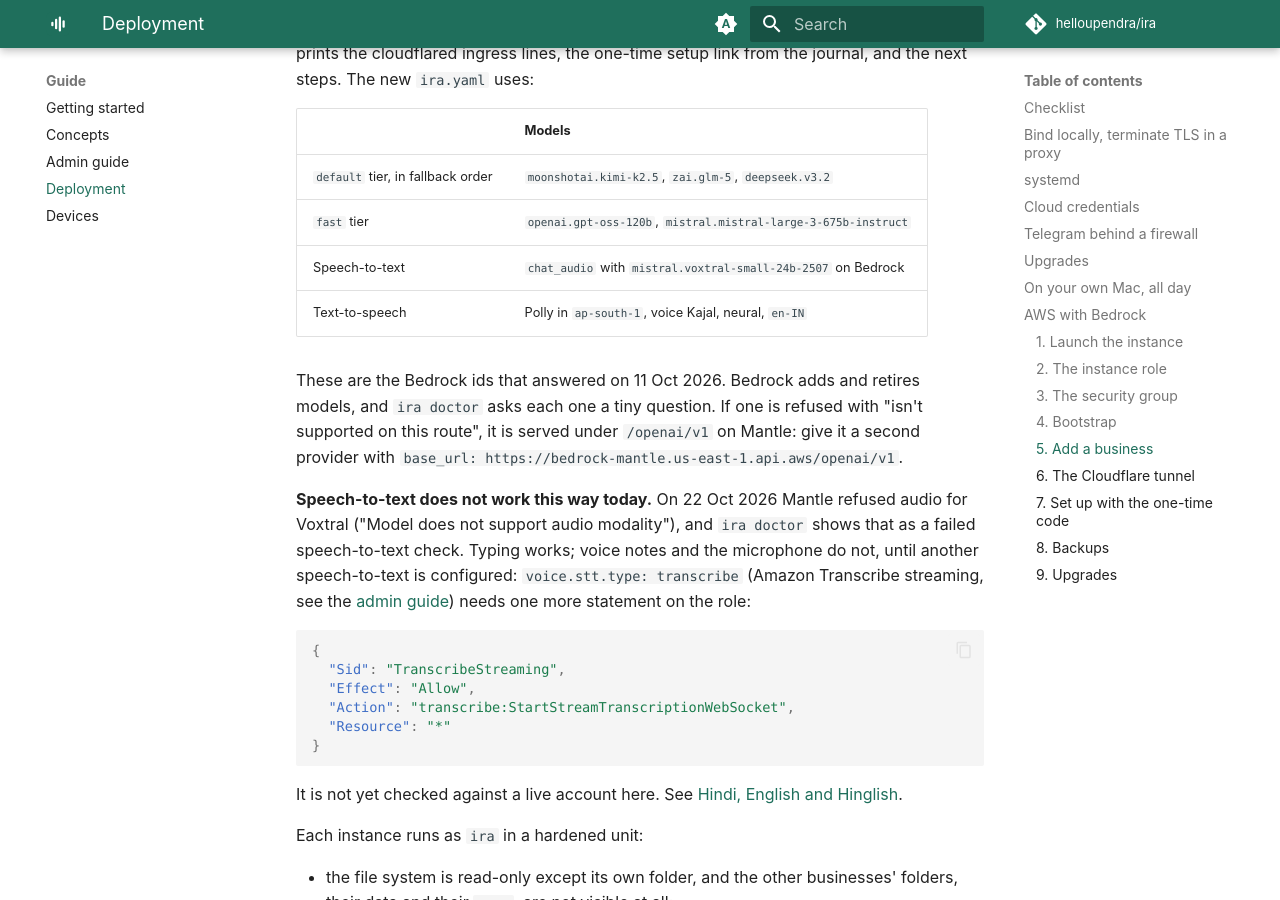
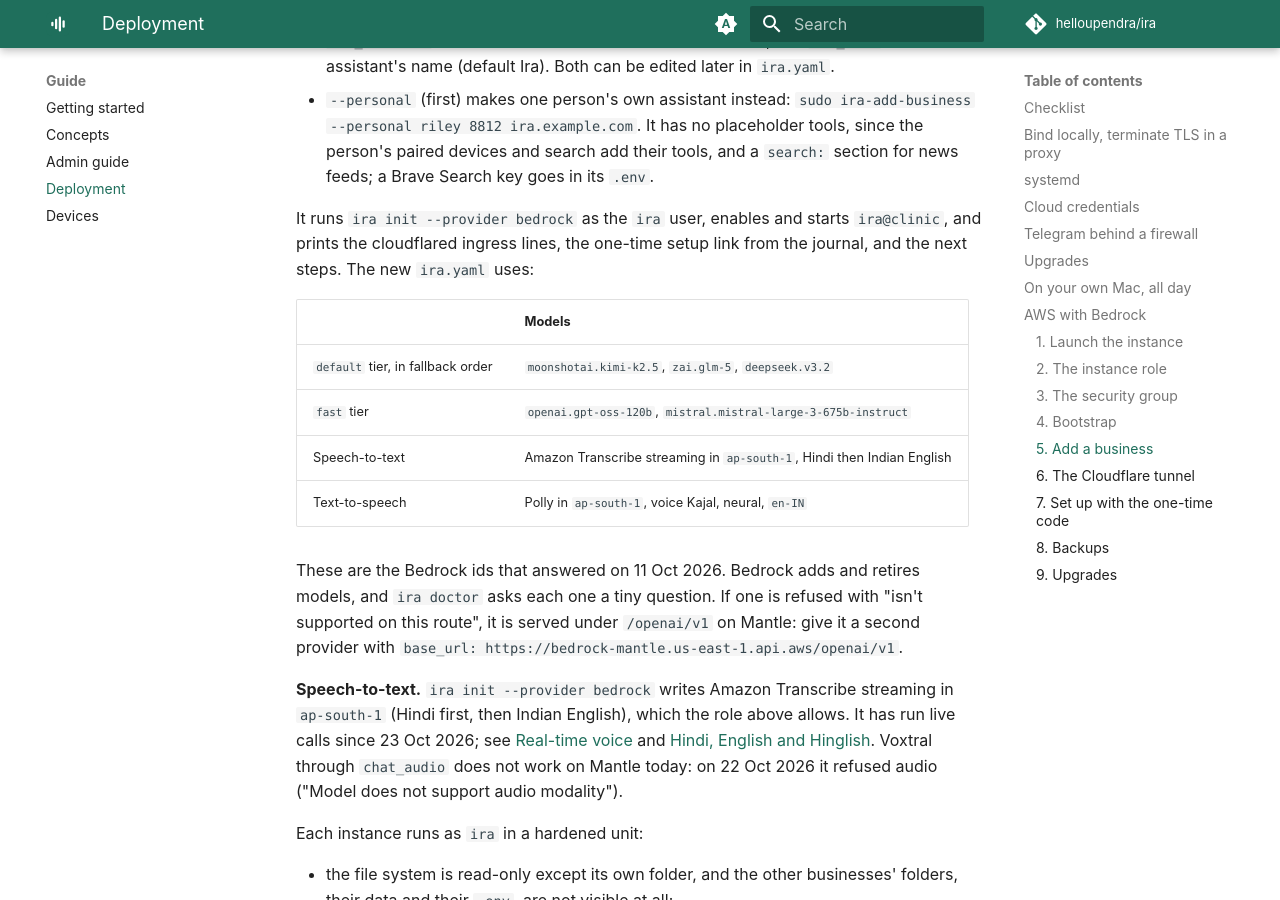
Before and after one commit to helloupendra/ira, an MkDocs documentation site: the page built from docs/deployment.md, in a window 1280 px wide and 900 px high, scrolled down 6943 px. Built offline with MkDocs 1.6.1 and Material for MkDocs 9.7.7, drawn with Linux system fonts in a browser that asks for light colours; comment, search, counter and statistics services are not loaded; some of the changed text lies outside the part shown.

Commit message:
Write Amazon Transcribe for speech in new Bedrock instances
ira init --provider bedrock, and so ira-add-business, wrote chat_audio
with Voxtral, which Bedrock refuses, so a new instance could not hear.
It now writes Transcribe streaming in ap-south-1, Hindi first, then
Indian English, and the example role policy allows it.

````diff
--- a/docs/deployment.md
+++ b/docs/deployment.md
@@ -202,6 +202,16 @@
       "Resource": "arn:aws:bedrock-mantle:us-east-1:*:project/default"
     },
     {
+      "Sid": "TranscribeStreaming",
+      "Effect": "Allow",
+      "Action": [
+        "transcribe:StartStreamTranscription",
+        "transcribe:StartStreamTranscriptionWebSocket"
+      ],
+      "Resource": "*",
+      "Condition": { "StringEquals": { "aws:RequestedRegion": "ap-south-1" } }
+    },
+    {
       "Sid": "PollySynthesizeSpeech",
       "Effect": "Allow",
       "Action": "polly:SynthesizeSpeech",
@@ -301,7 +311,7 @@
 | --- | --- |
 | `default` tier, in fallback order | `moonshotai.kimi-k2.5`, `zai.glm-5`, `deepseek.v3.2` |
 | `fast` tier | `openai.gpt-oss-120b`, `mistral.mistral-large-3-675b-instruct` |
-| Speech-to-text | `chat_audio` with `mistral.voxtral-small-24b-2507` on Bedrock |
+| Speech-to-text | Amazon Transcribe streaming in `ap-south-1`, Hindi then Indian English |
 | Text-to-speech | Polly in `ap-south-1`, voice Kajal, neural, `en-IN` |
 
 These are the Bedrock ids that answered on 11 Oct 2026. Bedrock adds and
@@ -310,25 +320,13 @@
 `/openai/v1` on Mantle: give it a second provider with
 `base_url: https://bedrock-mantle.us-east-1.api.aws/openai/v1`.
 
-**Speech-to-text does not work this way today.** On 22 Oct 2026 Mantle
-refused audio for Voxtral ("Model does not support audio modality"), and
-`ira doctor` shows that as a failed speech-to-text check. Typing works;
-voice notes and the microphone do not, until another speech-to-text is
-configured: `voice.stt.type: transcribe` (Amazon Transcribe streaming, see
-the [admin guide](admin-guide.md#voice)) needs one more statement on the
-role:
-
-```json
-{
-  "Sid": "TranscribeStreaming",
-  "Effect": "Allow",
-  "Action": "transcribe:StartStreamTranscriptionWebSocket",
-  "Resource": "*"
-}
-```
-
-It is not yet checked against a live account here. See
-[Hindi, English and Hinglish](language.md).
+**Speech-to-text.** `ira init --provider bedrock` writes Amazon Transcribe
+streaming in `ap-south-1` (Hindi first, then Indian English), which the role
+above allows. It has run live calls since 23 Oct 2026; see
+[Real-time voice](realtime.md#measured) and
+[Hindi, English and Hinglish](language.md). Voxtral through `chat_audio`
+does not work on Mantle today: on 22 Oct 2026 it refused audio ("Model does
+not support audio modality").
 
 Each instance runs as `ira` in a hardened unit:
 
````
Also changed, not shown: CHANGELOG.md (+4 -0 lines), docs/admin-guide.md (+12 -0 lines), ira.example.yaml (+8 -9 lines), 5 other files.
